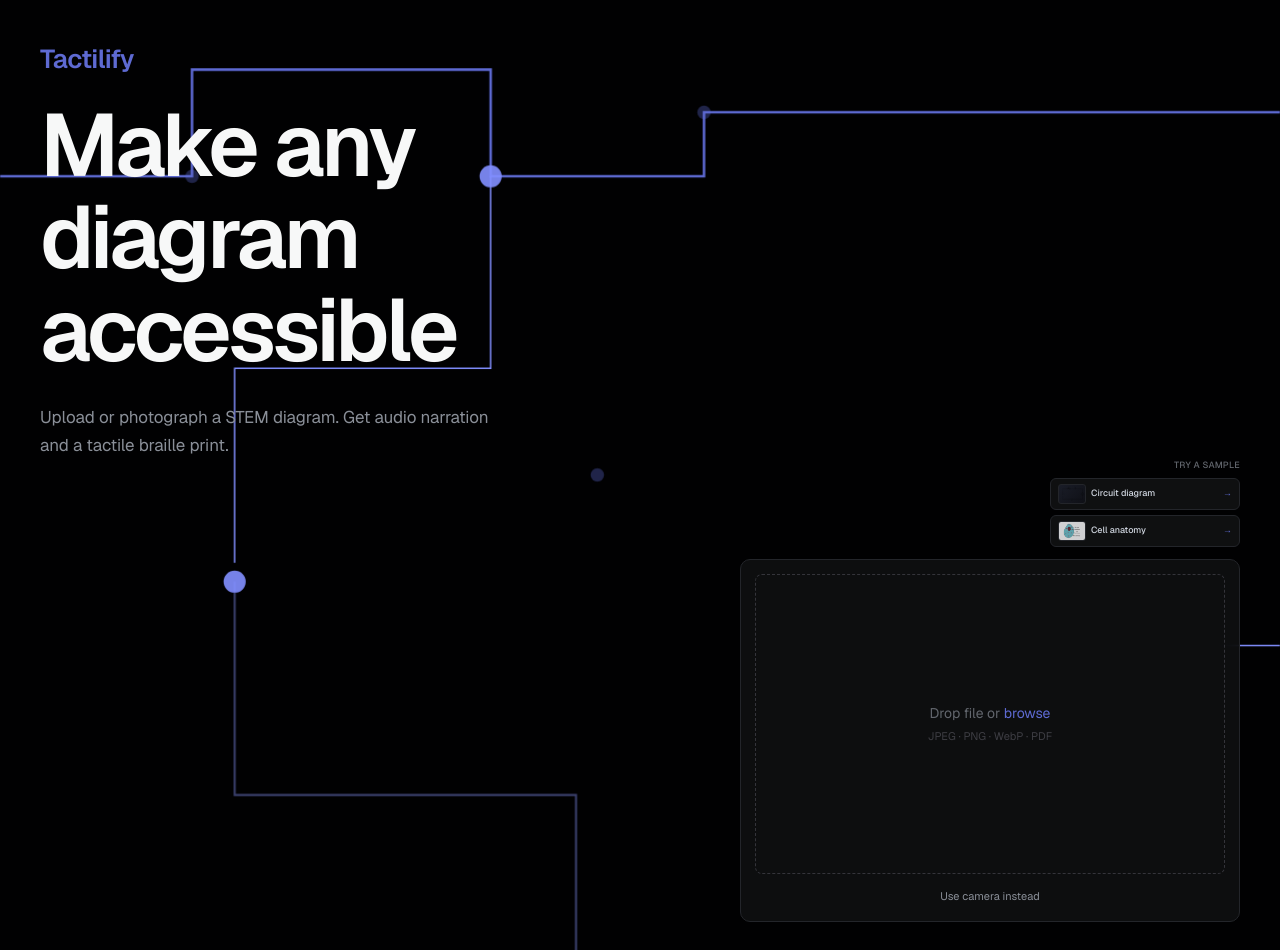
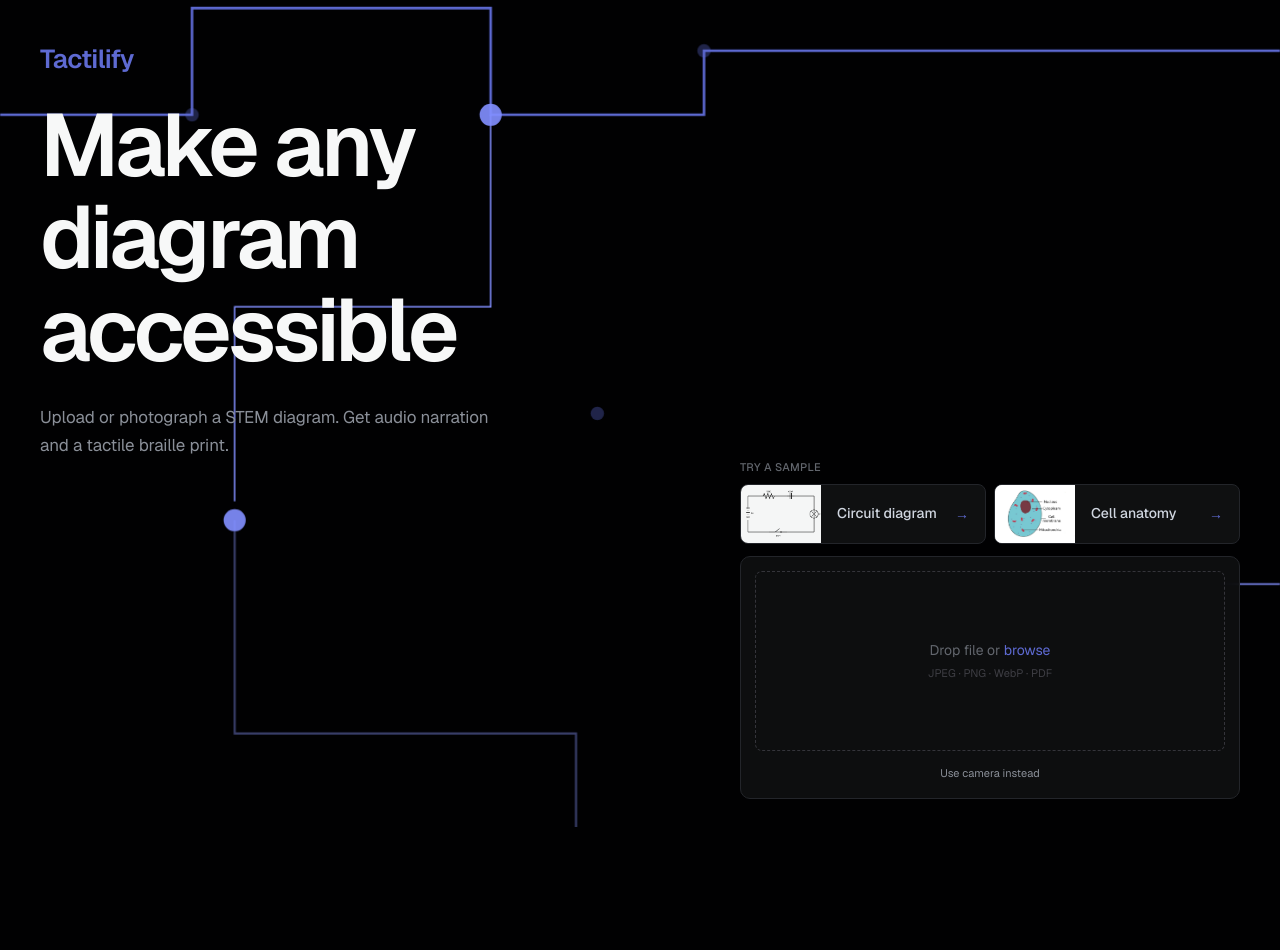
Before and after one commit to BaconMan1168/tactilify, a Next.js app: page / in a window 1280 px wide. After the commit the page ends 827 px from the top, so only its background shows below. Built offline with nearby package versions, Linux system fonts and the light colour scheme.

Commit message:
fix(landing): enlarge sample chips, fix dropzone overflow, and add light thumbnail background

```diff
--- a/src/components/input/ImageUploader.tsx
+++ b/src/components/input/ImageUploader.tsx
@@ -76,7 +76,7 @@ export function ImageUploader({
         aria-label="Upload diagram — drag and drop or click to browse. Accepts JPEG, PNG, WebP, PDF."
         aria-disabled={isProcessing}
         className={[
-          'rounded-[7px] px-3 py-16 min-h-[300px] flex flex-col items-center justify-center text-center cursor-pointer transition-colors duration-150 outline-none mb-[9px]',
+          'rounded-[7px] px-3 py-10 min-h-[180px] flex flex-col items-center justify-center text-center cursor-pointer transition-colors duration-150 outline-none mb-[9px]',
           'focus-visible:ring-2 focus-visible:ring-[#5e6ad2]',
           isProcessing ? 'pointer-events-none opacity-60' : '',
           isDragActive && !isError
--- a/src/components/input/SampleLauncher.tsx
+++ b/src/components/input/SampleLauncher.tsx
@@ -33,10 +33,11 @@ export function SampleLauncher({ onLaunch }: Props) {
   }
 
   return (
-    <div className="flex flex-col items-end gap-[5px]">
-      <span className="text-[9px] font-medium uppercase tracking-[0.3px]" style={{ color: '#62666d' }}>
+    <div className="flex flex-col gap-2" style={{ width: 500 }}>
+      <span className="text-[11px] font-medium uppercase tracking-[0.4px]" style={{ color: '#62666d' }}>
         Try a sample
       </span>
+      <div className="flex gap-2">
         {SAMPLES.map((sample) => {
           const isLoading = loading === sample.path
           const isDisabled = loading !== null
@@ -46,35 +47,39 @@ export function SampleLauncher({ onLaunch }: Props) {
               onClick={() => launch(sample)}
               disabled={isDisabled}
               aria-label={`Analyze ${sample.label} sample`}
-            className="flex items-center gap-[5px] rounded-[6px] px-[7px] py-[5px] border border-[#23252a] hover:border-[#34343a] transition-colors"
+              className="flex items-center rounded-[8px] border border-[#23252a] hover:border-[#34343a] transition-colors overflow-hidden"
               style={{
-              width: 190,
+                flex: 1,
+                height: 60,
                 background: '#0f1011',
                 cursor: isDisabled ? 'default' : 'pointer',
                 opacity: isDisabled && !isLoading ? 0.5 : 1,
               }}
             >
-            <div
-              className="flex-shrink-0 rounded-[3px] overflow-hidden border border-[#23252a]"
-              style={{ width: 28, height: 20, background: 'linear-gradient(135deg,#1a1d28,#0f1016)' }}
-            >
+              {/* Full-height thumbnail */}
+              <div className="flex-shrink-0 overflow-hidden" style={{ width: 80, height: 60, background: '#f5f6f6' }}>
                 {/* eslint-disable-next-line @next/next/no-img-element */}
-              <img src={sample.path} alt="" aria-hidden="true" className="w-full h-full object-cover opacity-80" />
+                <img src={sample.path} alt="" aria-hidden="true" className="w-full h-full object-cover" style={{ opacity: 0.95 }} />
               </div>
-            <span className="flex-1 text-left text-[9px] font-medium" style={{ color: '#d0d6e0' }}>
+              {/* Label */}
+              <span className="flex-1 text-left text-[14px] font-medium px-4" style={{ color: '#d0d6e0' }}>
                 {sample.label}
               </span>
+              {/* Status */}
+              <div className="pr-4 flex-shrink-0">
                 {isLoading ? (
-              <svg className="animate-spin" width="10" height="10" viewBox="0 0 10 10" fill="none" aria-hidden="true">
-                <circle cx="5" cy="5" r="3.5" stroke="#3e3e44" strokeWidth="1.5" />
-                <path d="M 5 1.5 A 3.5 3.5 0 0 1 8.5 5" stroke="#5e6ad2" strokeWidth="1.5" strokeLinecap="round" />
+                  <svg className="animate-spin" width="14" height="14" viewBox="0 0 14 14" fill="none" aria-hidden="true">
+                    <circle cx="7" cy="7" r="5" stroke="#3e3e44" strokeWidth="2" />
+                    <path d="M 7 2 A 5 5 0 0 1 12 7" stroke="#5e6ad2" strokeWidth="2" strokeLinecap="round" />
                   </svg>
                 ) : (
-              <span aria-hidden="true" style={{ fontSize: 9, color: '#5e6ad2', fontWeight: 600 }}>→</span>
+                  <span aria-hidden="true" className="text-[14px] font-semibold" style={{ color: '#5e6ad2' }}>→</span>
                 )}
+              </div>
             </button>
           )
         })}
       </div>
+    </div>
   )
 }
```
Lines whose indentation alone changed are shown as unchanged.
